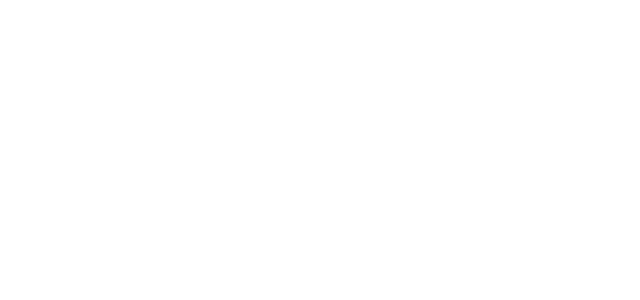
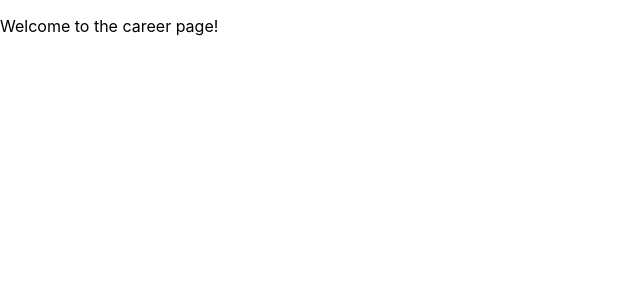
Before and after one commit to theMVPshop/edukids, a React (Create React App) app in the folder edukids/: page /Career in a window 1280 px wide. Shown: the top 300 px of the page, without its empty margins (0-640 px from the left). Built offline with nearby package versions, Linux system fonts and the light colour scheme.

Commit message:
Added career component and route

```diff
--- a/edukids/src/Router.js
+++ b/edukids/src/Router.js
@@ -3,6 +3,7 @@ import {Switch, Route} from "react-router";
 import TestComponent1 from "./components/TestComponent1"
 import TestComponent2 from "./components/TestComponent2";
 import TestHome from "./components/TestHome";
+import Career from './components/Career';
 
 
 const Router = () => {
@@ -11,6 +12,7 @@ const Router = () => {
         <Route exact path="/" component={TestHome} />
         <Route exact path="/Test1" component={TestComponent1} />
         <Route exact path="/Test2" component={TestComponent2} />
+        <Route exact path="/Career" component={Career} />
         </Switch>
     )
 }
--- /dev/null
+++ b/edukids/src/components/Career.js
@@ -0,0 +1,11 @@
+import React from 'react';
+
+function Career(props) {
+  return(
+    <div>
+      <p>Welcome to the career page!</p>
+    </div>
+  )
+}
+
+export default Career;
```
